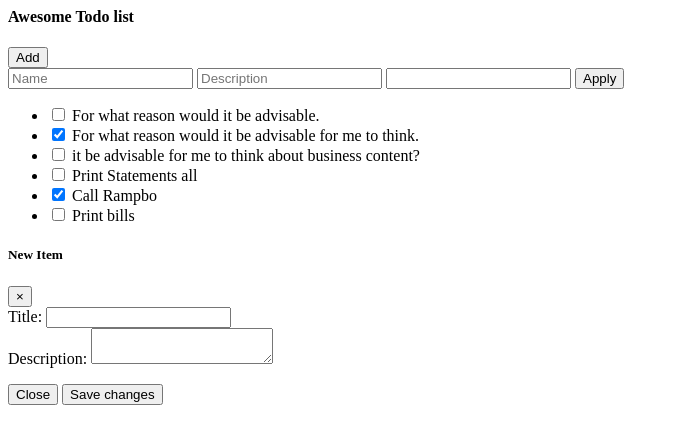
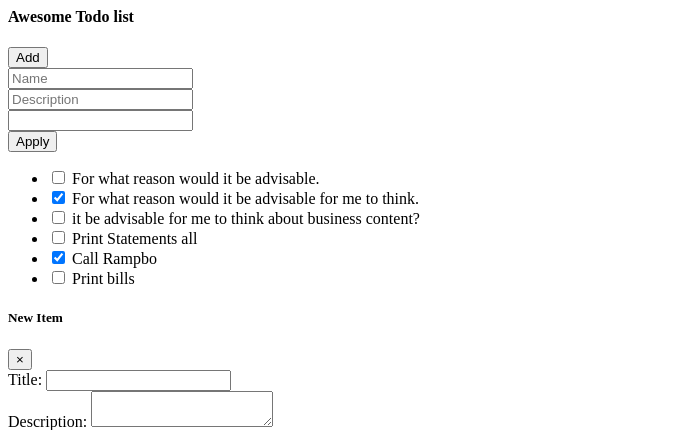
Before and after one commit to romanpuliyan/todomvc, a PHP site: page / in a window 1280 px wide. Shown: the top 430 px of the page, without its empty margins (0-679 px from the left). Run offline with PHP 8.4, Linux system fonts and the light colour scheme.

Commit message:
filter HTML

```diff
--- a/application/views/layouts/main.php
+++ b/application/views/layouts/main.php
@@ -6,15 +6,15 @@
 
         <link href="//maxcdn.bootstrapcdn.com/bootstrap/4.0.0/css/bootstrap.min.css" rel="stylesheet">
         <link href="https://cdnjs.cloudflare.com/ajax/libs/font-awesome/4.0.3/css/font-awesome.css" rel="stylesheet">
-        <link href="//unpkg.com/gijgo@1.9.13/css/gijgo.min.css" rel="stylesheet" type="text/css" />
+        <link rel="stylesheet" href="https://cdnjs.cloudflare.com/ajax/libs/tempusdominus-bootstrap-4/5.0.0-alpha14/css/tempusdominus-bootstrap-4.min.css" />
         <link rel="stylesheet" type="text/css" href="/css/style.css" />
 
         <script type="text/javascript" src="//cdnjs.cloudflare.com/ajax/libs/jquery/3.2.1/jquery.min.js"></script>
         <script type="text/javascript" src="//maxcdn.bootstrapcdn.com/bootstrap/4.0.0/js/bootstrap.min.js"></script>
-        <script src="//unpkg.com/gijgo@1.9.13/js/gijgo.min.js" type="text/javascript"></script>
+        <script type="text/javascript" src="https://cdnjs.cloudflare.com/ajax/libs/moment.js/2.24.0/moment.min.js"></script>
+        <script type="text/javascript" src="https://cdnjs.cloudflare.com/ajax/libs/tempusdominus-bootstrap-4/5.0.0-alpha14/js/tempusdominus-bootstrap-4.min.js"></script>
 
         <script type="text/javascript" src="/js/main.js"></script>
-
     </head>
     <body>
         <?php echo $content; ?>
--- a/application/views/main/index.php
+++ b/application/views/main/index.php
@@ -8,12 +8,34 @@
                         <div class="add-items d-flex">
                             <button class="add btn btn-primary font-weight-bold todo-list-add-btn" data-toggle="modal" data-target="#newItemModal">Add</button>
                         </div>
+
+                        <!-- FILTER -->
                         <div class="add-items d-flex">
-                            <input type="text" class="form-control filter-name" placeholder="Name" />
-                            <input type="text" class="form-control filter-description" placeholder="Description" />
-                            <input type="text" class="form-control filter-date" placeholder="" />
-                            <button class="add btn btn-primary font-weight-bold todo-list-add-btn">Apply</button>
+                            <div class="form-row">
+
+                                <div class="form-group col-md-3">
+                                    <input type="text" class="form-control filter-name" placeholder="Name" />
+                                </div>
+                                <div class="form-group col-md-3">
+                                    <input type="text" class="form-control filter-description" placeholder="Description" />
+                                </div>
+
+                                <div class="form-group col-md-3">
+                                    <div class="input-group date filter-date" id="filter-date" data-target-input="nearest">
+                                        <input type="text" class="form-control datetimepicker-input" data-target="#filter-date"/>
+                                        <div class="input-group-append" data-target="#filter-date" data-toggle="datetimepicker">
+                                            <div class="input-group-text"><i class="fa fa-calendar"></i></div>
+                                        </div>
+                                    </div>
+                                </div>
+
+                                <div class="form-group col-md-3">
+                                    <button class="add btn btn-primary font-weight-bold todo-list-add-btn">Apply</button>
+                                </div>
+                            </div>
                         </div>
+
+                        <!-- LIST -->
                         <div class="list-wrapper">
                             <ul class="d-flex flex-column-reverse todo-list">
                                 <li>
--- a/public/js/main.js
+++ b/public/js/main.js
@@ -26,7 +26,9 @@ $(document).ready(function() {
         $(this).parent().remove();
     });
 
-    $('.filter-date').datepicker({
-        uiLibrary: 'bootstrap4'
+    $(function () {
+        $('.filter-date').datetimepicker({
+            format: 'L'
+        });
     });
 });
```
Also changed, not shown: public/css/style.css (+6 -6 lines).
